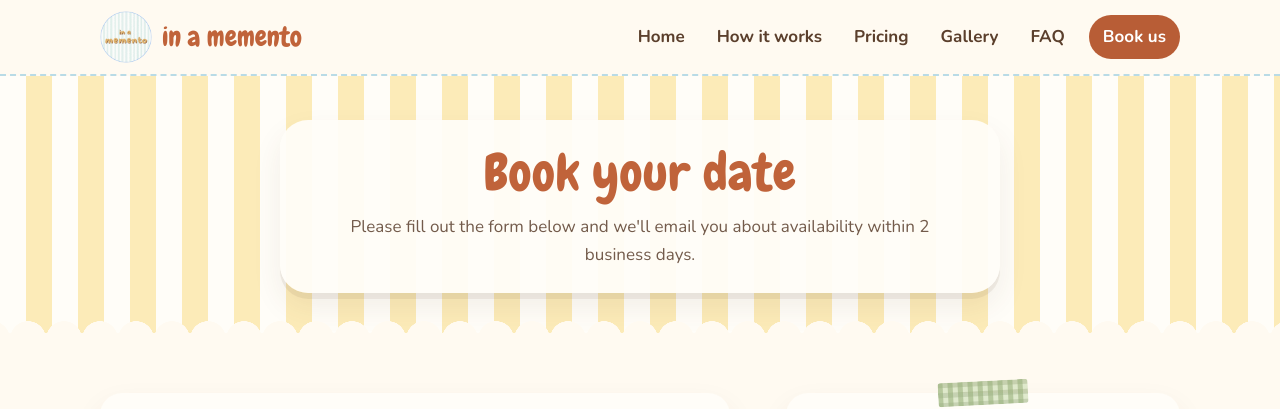
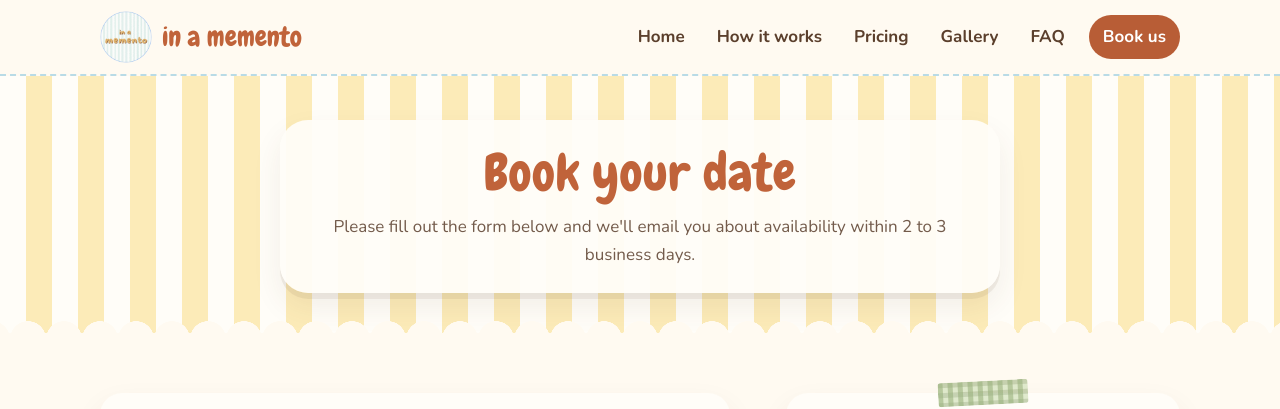
Before and after one commit to andrew-hy-kim/in.a.memento, a Jekyll site: the page built from contact/index.html, in a window 1280 px wide. Shown: the top 409 px of the page. Built offline with Jekyll 4.4.1, drawn with Linux system fonts in a browser that asks for light colours.

Commit message:
Reorder Home favor points; reply within 2 to 3 business days everywhere; FAQ: we pack up and tidy; FAQ topic buttons sit neatly on phones
Co-Authored-By: Claude Opus 5.5 <noreply@anthropic.com>
Claude-Session: https://claude.ai/code/session_01A4x6zNFM2ikQnVBPRWM1LK

```diff
--- a/_data/faq.yml
+++ b/_data/faq.yml
@@ -58,7 +58,7 @@
 
     - q: "How do we book, and what happens next?"
       a: |
-        Please fill out our [inquiry form](/contact/) and we'll email you about availability within 2 business days. A 25% deposit secures your date.
+        Please fill out our [inquiry form](/contact/) and we'll email you about availability within 2 to 3 business days. A 25% deposit secures your date.
 
         After you book, we'll talk by phone, video call or email to go over all the details, including your vision for your mementos, the signage, timeline, and any questions you may have. We’ll then work together to make your designs perfect and ready for your event!
 
@@ -66,4 +66,4 @@
       a: "A minimum 25% deposit is due at booking to secure your date, and deposits are non-refundable. The remaining balance is due in full at least 14 days before your event."
 
     - q: "What happens on the day of the event?"
-      a: "We deliver and set up the machine, keep an eye on it during your event, and take it away afterward. We provide tokens for your guests, so no one needs to bring coins."
+      a: "We deliver and set up the machine and keep an eye on it during your event. When it's over, we pack everything up and tidy our spot, so there's nothing left for you to clean up. We provide tokens for your guests, so no one needs to bring coins."
--- a/contact/index.html
+++ b/contact/index.html
@@ -1,14 +1,14 @@
 ---
 layout: default
 title: "Book Your Date"
-description: "Send us your date and venue and we'll email you about availability within 2 business days."
+description: "Send us your date and venue and we'll email you about availability within 2 to 3 business days."
 ---
 
 <section class="page-banner bg-butter-stripes">
   <div class="container">
     <div class="banner-card">
       <h1>Book your date</h1>
-      <p>Please fill out the form below and we'll email you about availability within 2 business days.</p>
+      <p>Please fill out the form below and we'll email you about availability within 2 to 3 business days.</p>
     </div>
   </div>
 </section>
@@ -119,7 +119,7 @@ description: "Send us your date and venue and we'll email you about availability
 
       <div class="form-success" id="form-success" tabindex="-1" hidden data-stickers="{{ site.data.designs | map: 'image' | join: ',' }}" data-sticker-path="{{ '/images/designs/' | relative_url }}">
         <h2>Thank you!</h2>
-        <p>We got your inquiry and will email you about availability within 2 business days.</p>
+        <p>We got your inquiry and will email you about availability within 2 to 3 business days.</p>
         <a class="btn btn-soft" href="{{ '/gallery/' | relative_url }}">Browse our designs</a>
       </div>
     </div>
--- a/css/style.css
+++ b/css/style.css
@@ -1971,3 +1971,9 @@ section[tabindex="-1"]:focus, .faq-group[tabindex="-1"]:focus { outline: none; }
 }
 /* very short phone screens (iPhone SE): skip the event tags so the buttons and link stay clear of the bottom edge */
 @media (max-width: 380px) and (max-height: 600px) { .hero .pill-row { display: none; } }
+
+/* FAQ topics on phones: each button its natural width on one line, rows centred (no uneven 2x2 grid) */
+@media (max-width: 640px) {
+  .faq-nav { display: flex; flex-wrap: wrap; justify-content: center; gap: 8px; }
+  .faq-nav a { white-space: nowrap; padding: 8px 14px; }
+}
--- a/how-it-works/index.html
+++ b/how-it-works/index.html
@@ -22,7 +22,7 @@ description: "How renting the machine works: send an inquiry, plan the designs w
       <div class="card step-card">
         <img class="doodle-icon" src="{{ '/images/designs/tiny-free-library.webp' | relative_url }}" alt="" aria-hidden="true" width="44" height="55">
         <h3>1. Send an inquiry</h3>
-        <p>Please fill out our <a href="{{ '/contact/' | relative_url }}">inquiry form</a> and we'll email you about availability within 2 business days.</p>
+        <p>Please fill out our <a href="{{ '/contact/' | relative_url }}">inquiry form</a> and we'll email you about availability within 2 to 3 business days.</p>
       </div>
       <div class="card step-card">
         <img class="doodle-icon" src="{{ '/images/designs/cat-reading.webp' | relative_url }}" alt="" aria-hidden="true" width="44" height="55">
--- a/index.html
+++ b/index.html
@@ -69,9 +69,9 @@ description: "A vending machine full of custom stickers, temporary tattoos and m
       <h2>A favor that's part of the fun</h2>
       <p>Guests grab a token, twist the knob and take home a little surprise.</p>
       <ul class="feature-list">
-        <li><img class="doodle-icon" src="{{ '/images/designs/fish-hat-cat.webp' | relative_url }}" alt="" aria-hidden="true" width="44" height="55"><div><strong>Everyone joins in</strong><span>People line up to try it, and it gets guests talking to each other. We provide the tokens.</span></div></li>
         <li><img class="doodle-icon" src="{{ '/images/designs/bookworm.webp' | relative_url }}" alt="" aria-hidden="true" width="44" height="55"><div><strong>Drawn by us</strong><span>Stickers, temporary tattoos and/or mini prints from our design library, your own art, or something new we draw for your event.</span></div></li>
         <li><img class="doodle-icon" src="{{ '/images/designs/tote-bag.webp' | relative_url }}" alt="" aria-hidden="true" width="44" height="55"><div><strong>We handle setup</strong><span>We bring the machine, set it up and look after it during your event, then pack it up when you're done. No travel fee within 25 miles of Capitol Hill.</span></div></li>
+        <li><img class="doodle-icon" src="{{ '/images/designs/fish-hat-cat.webp' | relative_url }}" alt="" aria-hidden="true" width="44" height="55"><div><strong>Everyone joins in</strong><span>People line up to try it, and it gets guests talking to each other. We provide the tokens.</span></div></li>
         <li><img class="doodle-icon" src="{{ '/images/designs/flower-vase.webp' | relative_url }}" alt="" aria-hidden="true" width="44" height="55"><div><strong>Fits any event</strong><span>Tuck it by the guestbook at a wedding, next to the cake at a birthday or by the register at a pop up, and watch the crowd gather.</span></div></li>
       </ul>
       <a class="btn btn-primary" href="{{ '/pricing/' | relative_url }}">See pricing</a>
```
Also changed, not shown: README.md, 1 other file.
